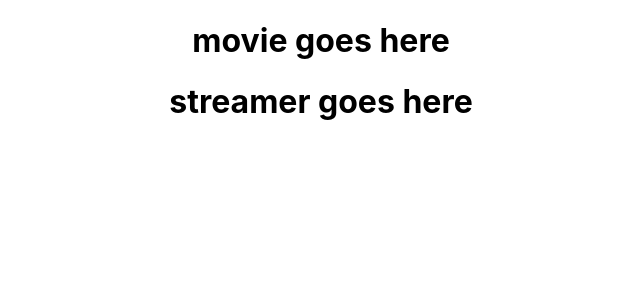
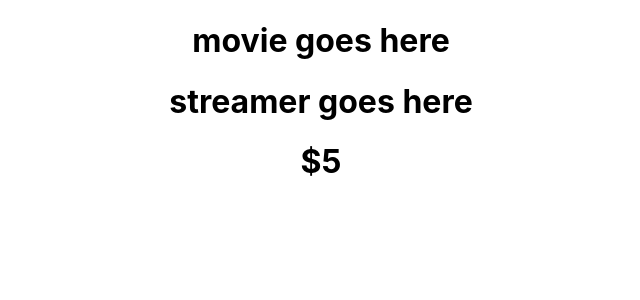
Before and after one commit to KalMegati/practice, a React (Create React App) app in the folder ViewingParty/viewing_party_draft/: page / in a window 1280 px wide. Shown: the top 300 px of the page, without its empty margins (319-959 px from the left). Built offline with nearby package versions, Linux system fonts and the light colour scheme.

Commit message:
used component mounting to start timer

```diff
--- a/ViewingParty/viewing_party_draft/src/App.js
+++ b/ViewingParty/viewing_party_draft/src/App.js
@@ -1,6 +1,7 @@
 // import logo from './logo.svg';
 import NetflixScreen from './Screens/NetflixScreen.js'
 import TwitchScreen from './Screens/TwitchScreen.js'
+import TimeScreen from './Screens/TimeScreen.js'
 import './App.css';
 
 function App() {
@@ -9,6 +10,7 @@ function App() {
 
       <NetflixScreen />
       <TwitchScreen />
+      <TimeScreen />
 
     </div>
   );
--- a/ViewingParty/viewing_party_draft/src/Screens/TimeScreen.js
+++ b/ViewingParty/viewing_party_draft/src/Screens/TimeScreen.js
@@ -0,0 +1,49 @@
+import React from 'react';
+
+class TimeScreen extends React.Component {
+
+    constructor() {
+        super()
+
+        this.state = {
+          totalSeconds: 0
+        };
+    }
+
+
+
+    // minutesLabel = () => { return document.getElementById("minutes") } ;
+    // secondsLabel = () => { return document.getElementById("seconds") } ;
+
+    setTime = () => {
+      this.setState({ totalSeconds: this.state.totalSeconds+1});
+    //   this.secondsLabel().innerHTML = this.state.totalSeconds % 60;
+    //   this.minutesLabel().innerHTML = parseInt(this.state.totalSeconds / 60);
+    }
+
+    // pad = (val) => {
+    //   var valString = val + "";
+    //   if (valString.length < 2) {
+    //     return "0" + valString;
+    //   } else {
+    //     return valString;
+    //   }
+    // }
+
+    componentDidMount() {
+        setInterval(this.setTime, 1000)
+    }
+
+    render() {
+
+        return (
+          <div>
+              {/* <label id="minutes">00</label>:<label id="seconds">00</label> */}
+              <h1>${this.state.totalSeconds}</h1>
+          </div>
+        )
+    }
+
+}
+
+export default TimeScreen
```
Also changed, not shown: 1 other file (tests, documents, lock files or other folders).
